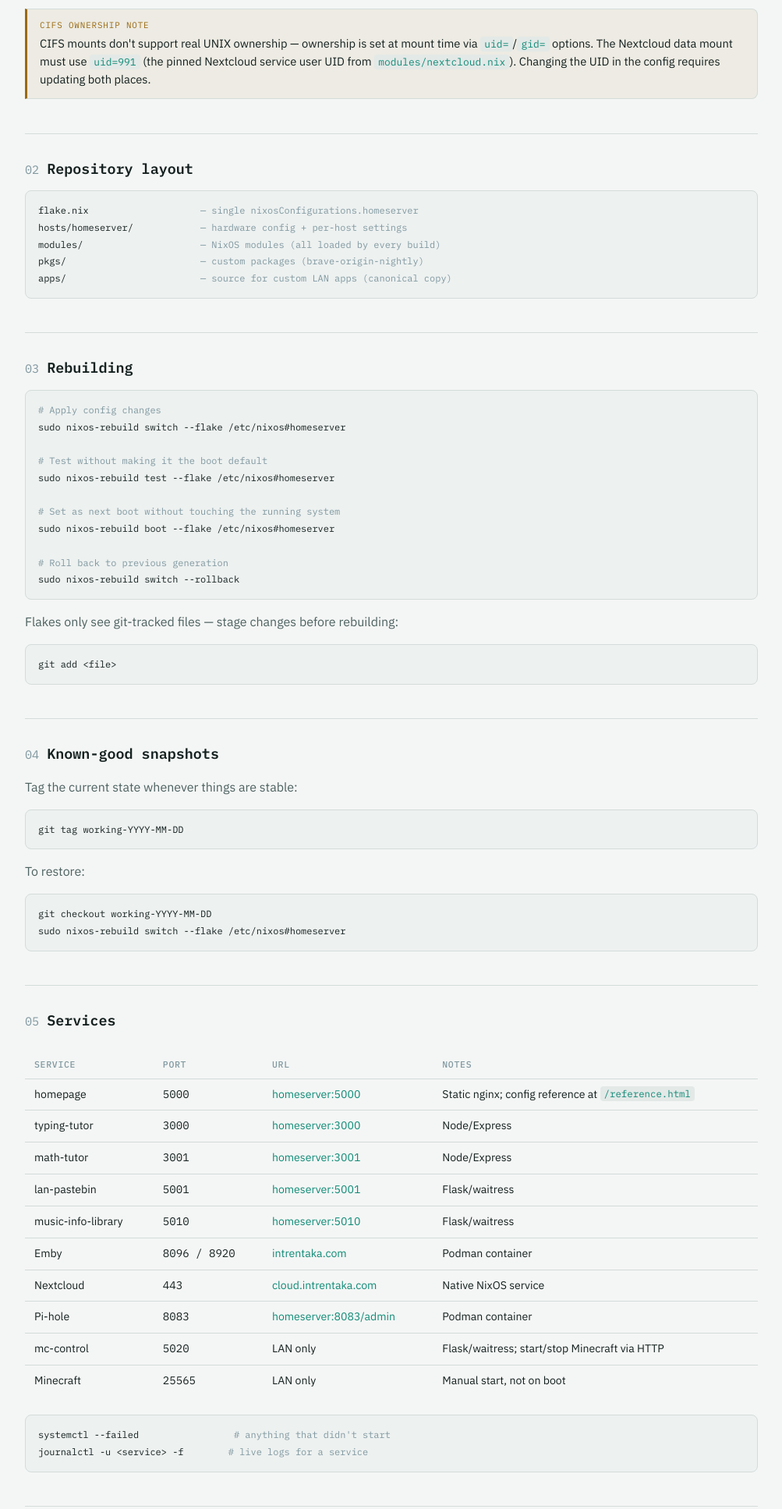
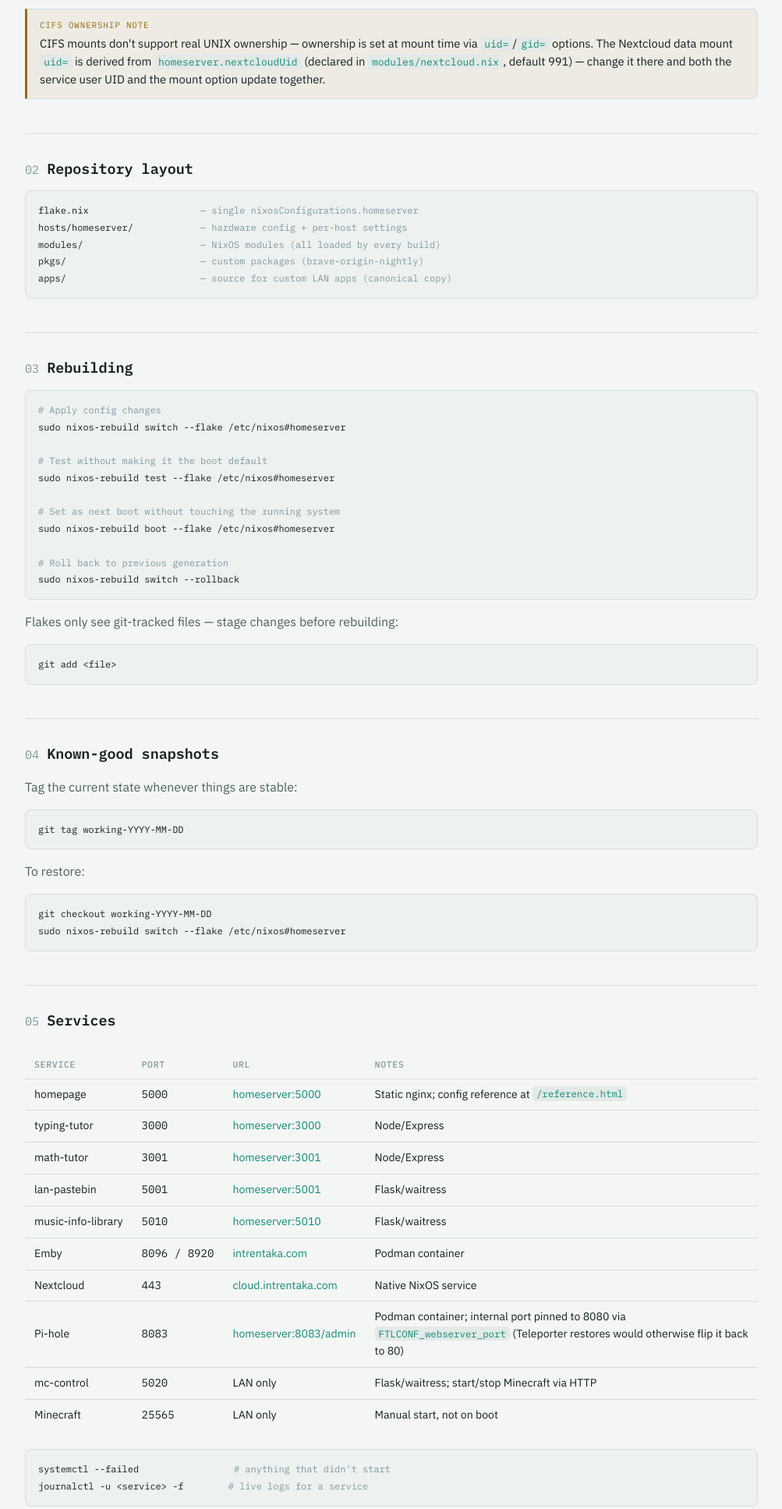
Before and after one commit to krytsnooker/nixos-config, a plain HTML site: page apps/homepage/reference.html in a window 1280 px wide. Shown: the part 903-2838 px from the top of the page at 78% size, without its empty margins (258-1261 px from the left). Drawn offline with Linux system fonts and the light colour scheme.

Commit message:
reference: update CIFS UID note and add Pi-hole port pin note

```diff
--- a/apps/homepage/reference.html
+++ b/apps/homepage/reference.html
@@ -465,7 +465,7 @@
         </div>
         <div class="callout warn">
           <span class="tag">CIFS ownership note</span>
-          CIFS mounts don't support real UNIX ownership — ownership is set at mount time via <code>uid=</code>/<code>gid=</code> options. The Nextcloud data mount must use <code>uid=991</code> (the pinned Nextcloud service user UID from <code>modules/nextcloud.nix</code>). Changing the UID in the config requires updating both places.
+          CIFS mounts don't support real UNIX ownership — ownership is set at mount time via <code>uid=</code>/<code>gid=</code> options. The Nextcloud data mount <code>uid=</code> is derived from <code>homeserver.nextcloudUid</code> (declared in <code>modules/nextcloud.nix</code>, default 991) — change it there and both the service user UID and the mount option update together.
         </div>
       </section>
 
@@ -517,7 +517,7 @@
             <tr><td>music-info-library</td><td class="mono">5010</td><td><a href="http://homeserver:5010">homeserver:5010</a></td><td class="wrap">Flask/waitress</td></tr>
             <tr><td>Emby</td><td class="mono">8096 / 8920</td><td><a href="https://intrentaka.com">intrentaka.com</a></td><td class="wrap">Podman container</td></tr>
             <tr><td>Nextcloud</td><td class="mono">443</td><td><a href="https://cloud.intrentaka.com">cloud.intrentaka.com</a></td><td class="wrap">Native NixOS service</td></tr>
-            <tr><td>Pi-hole</td><td class="mono">8083</td><td><a href="http://homeserver:8083/admin">homeserver:8083/admin</a></td><td class="wrap">Podman container</td></tr>
+            <tr><td>Pi-hole</td><td class="mono">8083</td><td><a href="http://homeserver:8083/admin">homeserver:8083/admin</a></td><td class="wrap">Podman container; internal port pinned to 8080 via <code>FTLCONF_webserver_port</code> (Teleporter restores would otherwise flip it back to 80)</td></tr>
             <tr><td>mc-control</td><td class="mono">5020</td><td>LAN only</td><td class="wrap">Flask/waitress; start/stop Minecraft via HTTP</td></tr>
             <tr><td>Minecraft</td><td class="mono">25565</td><td>LAN only</td><td class="wrap">Manual start, not on boot</td></tr>
           </tbody>
```
